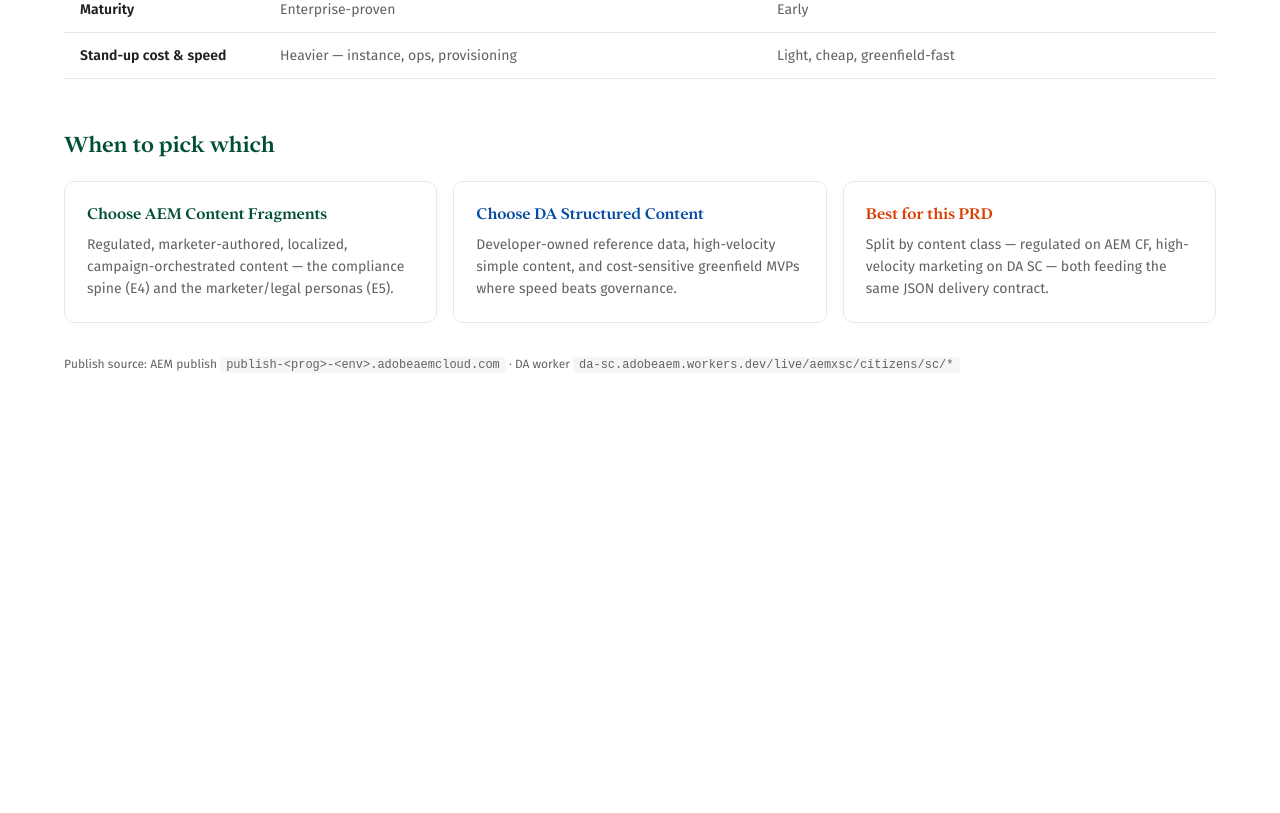
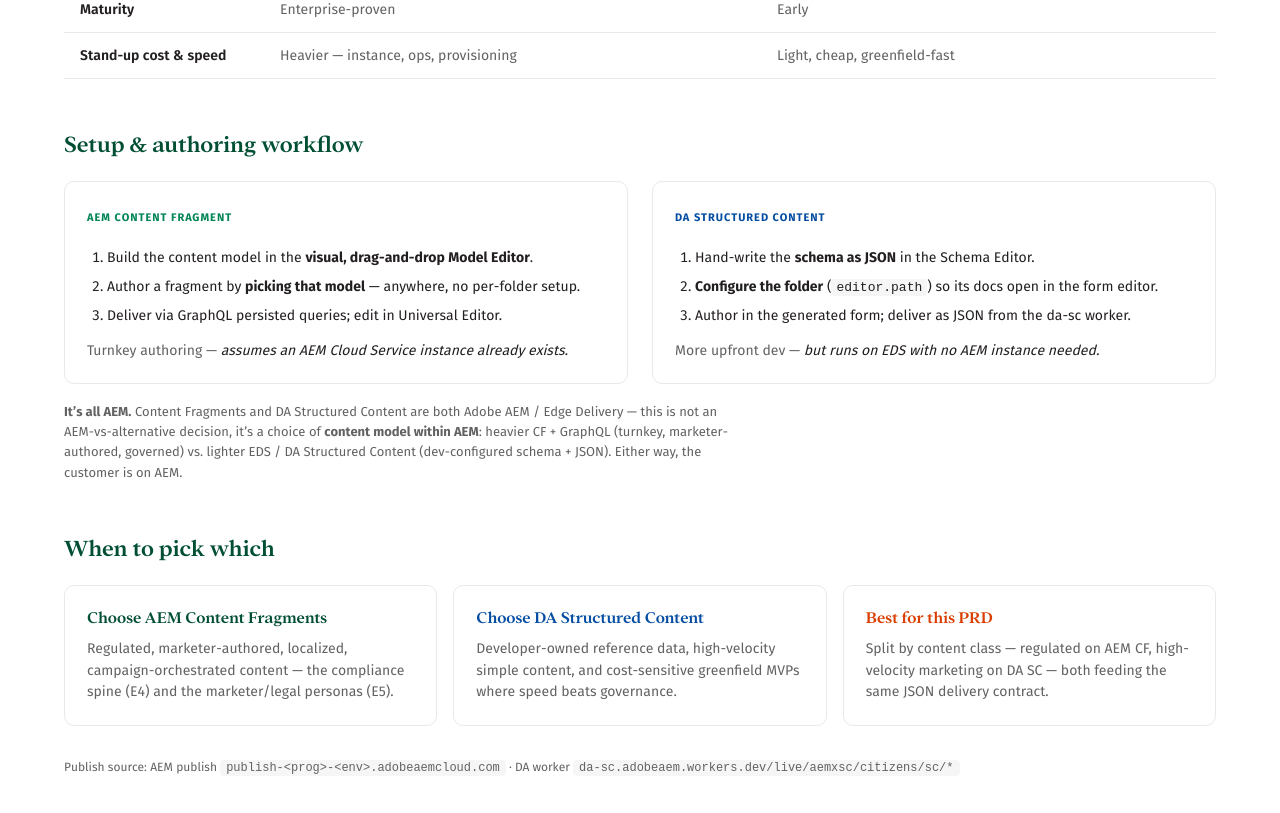
Before and after one commit to AEMXSC/citizens-next, a Next.js app: page /compare in a window 1280 px wide. Shown: the part 920-1733 px from the top of the page. Before the commit the page ends 1370 px from the top, so only its background shows below. Built offline with nearby package versions, Linux system fonts and the light colour scheme; no server answers.

Commit message:
feat(compare): add Setup & authoring workflow section; frame as content-model choice within AEM (it's all AEM)

```diff
--- a/src/app/compare/page.tsx
+++ b/src/app/compare/page.tsx
@@ -128,6 +128,37 @@ export default async function ComparePage() {
         </table>
       </section>
 
+      <section className="cmp-flow-wrap">
+        <h2 className="cmp-h2">Setup &amp; authoring workflow</h2>
+        <div className="cmp-flow-grid">
+          <div className="cmp-flow-col">
+            <span className="cmp-persona cmp-persona-mkt">AEM Content Fragment</span>
+            <ol className="cmp-flow">
+              <li>Build the content model in the <strong>visual, drag-and-drop Model Editor</strong>.</li>
+              <li>Author a fragment by <strong>picking that model</strong> &mdash; anywhere, no per-folder setup.</li>
+              <li>Deliver via GraphQL persisted queries; edit in Universal Editor.</li>
+            </ol>
+            <p className="cmp-flow-take">Turnkey authoring &mdash; <em>assumes an AEM Cloud Service instance already exists.</em></p>
+          </div>
+          <div className="cmp-flow-col">
+            <span className="cmp-persona cmp-persona-dev">DA Structured Content</span>
+            <ol className="cmp-flow">
+              <li>Hand-write the <strong>schema as JSON</strong> in the Schema Editor.</li>
+              <li><strong>Configure the folder</strong> (<code>editor.path</code>) so its docs open in the form editor.</li>
+              <li>Author in the generated form; deliver as JSON from the da-sc worker.</li>
+            </ol>
+            <p className="cmp-flow-take">More upfront dev &mdash; <em>but runs on EDS with no AEM instance needed.</em></p>
+          </div>
+        </div>
+        <p className="cmp-flow-note">
+          <strong>It&rsquo;s all AEM.</strong> Content Fragments and DA Structured Content are both
+          Adobe AEM / Edge Delivery &mdash; this is not an AEM-vs-alternative decision, it&rsquo;s a
+          choice of <strong>content model within AEM</strong>: heavier CF + GraphQL (turnkey,
+          marketer-authored, governed) vs. lighter EDS / DA Structured Content (dev-configured schema
+          + JSON). Either way, the customer is on AEM.
+        </p>
+      </section>
+
       <section className="cmp-pick">
         <h2 className="cmp-h2">When to pick which</h2>
         <div className="cmp-pick-grid">
--- a/src/app/globals.css
+++ b/src/app/globals.css
@@ -1715,6 +1715,20 @@ a {
 .cmp-pick-sc h3 { color: var(--brand-secondary); }
 .cmp-pick-both h3 { color: var(--brand-cta); }
 
+/* Setup & authoring workflow */
+.cmp-flow-grid { display: grid; grid-template-columns: 1fr 1fr; gap: 24px; }
+.cmp-flow-col { border: 1px solid var(--brand-border); border-radius: 10px; padding: 22px; background: #fff; }
+.cmp-flow { margin: 12px 0 14px; padding-left: 20px; }
+.cmp-flow li { font-size: 14px; color: var(--brand-ink); line-height: 1.5; margin: 8px 0; }
+.cmp-flow li code { background: var(--brand-surface); border-radius: 4px; padding: 1px 5px; font-size: 13px; }
+.cmp-flow-take { font-size: 14px; color: var(--brand-muted); margin: 0; }
+.cmp-flow-take em { font-style: italic; color: var(--brand-ink); }
+.cmp-flow-note { margin: 18px 0 0; font-size: 13px; color: var(--brand-muted); line-height: 1.55; max-width: 92ch; }
+
+@media (width <= 820px) {
+  .cmp-flow-grid { grid-template-columns: 1fr; }
+}
+
 .cmp-note { margin-top: 32px; font-size: 12px; color: var(--brand-muted); }
 .cmp-note code { background: var(--brand-surface); border-radius: 4px; padding: 1px 6px; }
 
```
